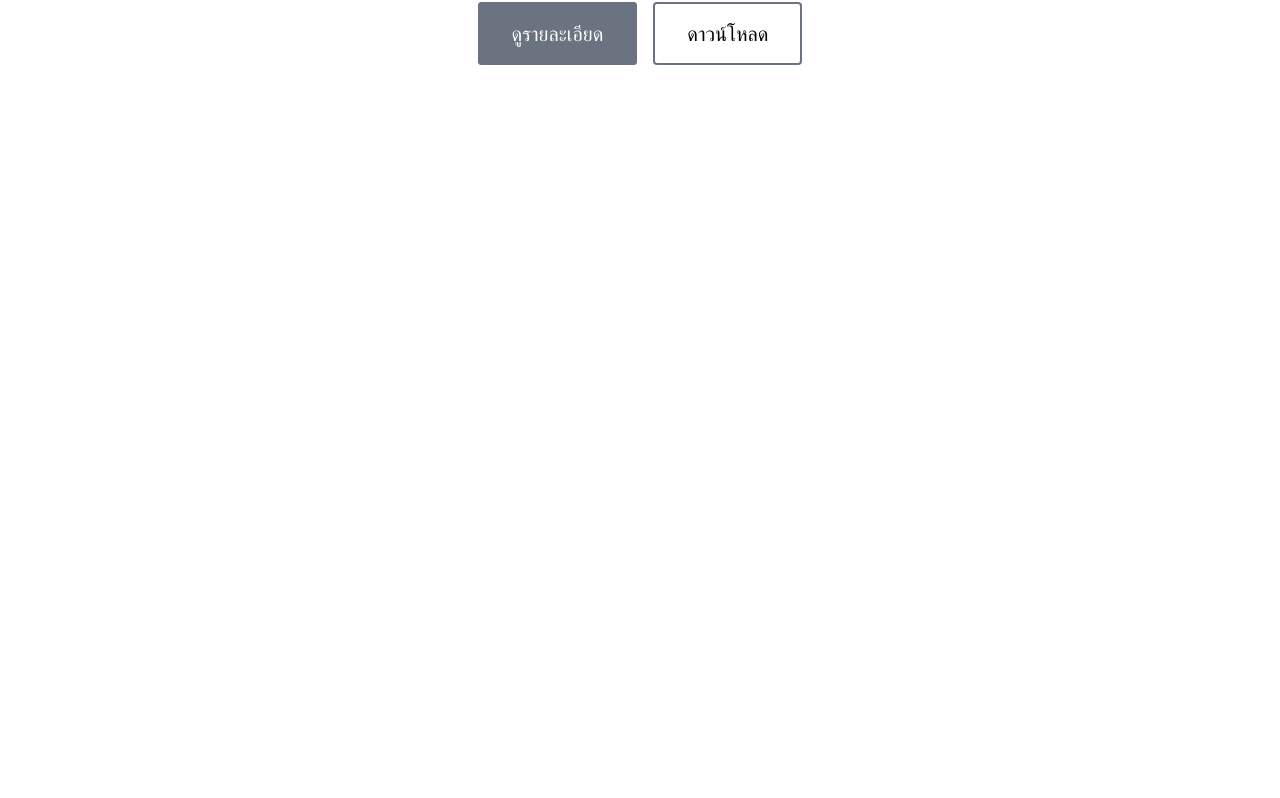
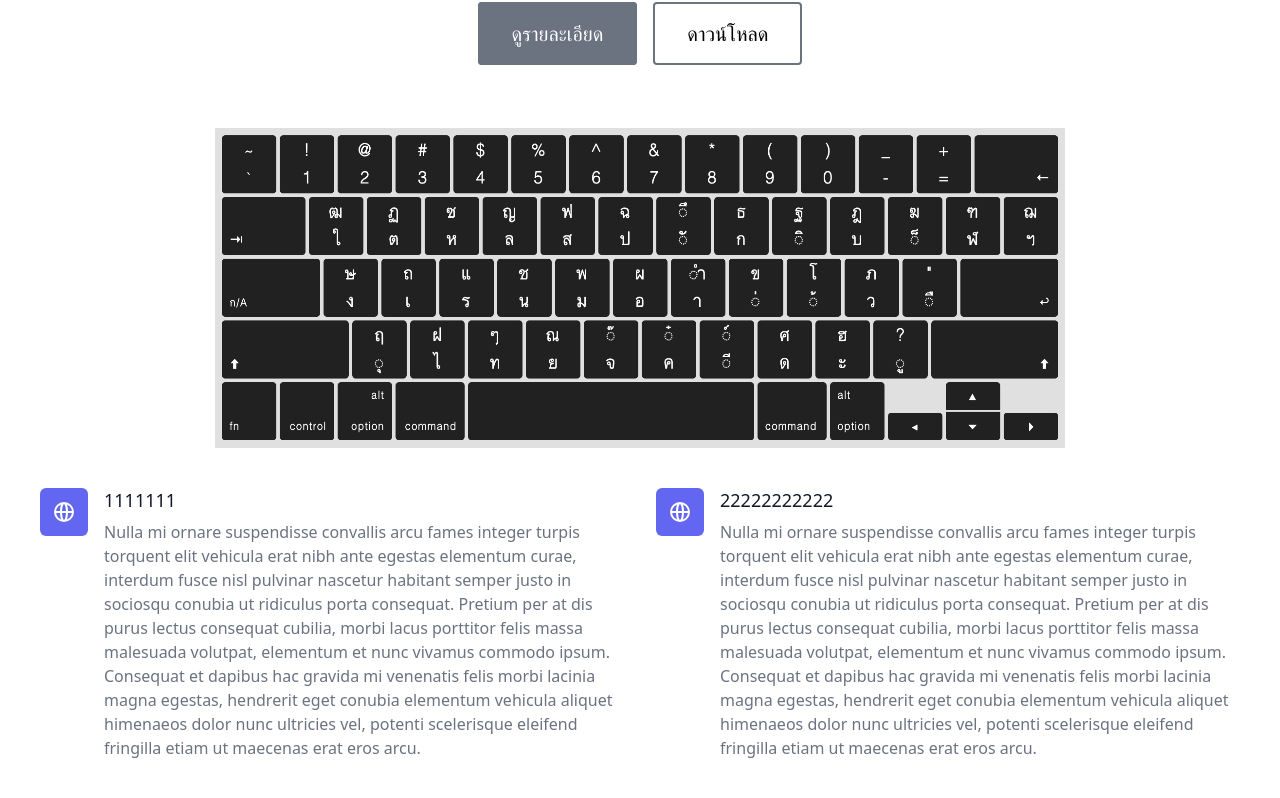
Before and after one commit to Manoonchai/manoonchai.com, a Next.js app: page / in a window 1280 px wide. Shown: the part 460-1258 px from the top of the page. Before the commit the page ends 800 px from the top, so only its background shows below. Built offline with nearby package versions, Linux system fonts and the light colour scheme.

Commit message:
feat: Add image & features section

```diff
--- /dev/null
+++ b/components/features.tsx
@@ -0,0 +1,77 @@
+const features = [
+  {
+    icon: '',
+    title: '1111111',
+    description:
+      'Nulla mi ornare suspendisse convallis arcu fames integer turpis torquent elit vehicula erat nibh ante egestas elementum curae, interdum fusce nisl pulvinar nascetur habitant semper justo in sociosqu conubia ut ridiculus porta consequat. Pretium per at dis purus lectus consequat cubilia, morbi lacus porttitor felis massa malesuada volutpat, elementum et nunc vivamus commodo ipsum. Consequat et dapibus hac gravida mi venenatis felis morbi lacinia magna egestas, hendrerit eget conubia elementum vehicula aliquet himenaeos dolor nunc ultricies vel, potenti scelerisque eleifend fringilla etiam ut maecenas erat eros arcu.',
+  },
+  {
+    icon: '',
+    title: '22222222222',
+    description:
+      'Nulla mi ornare suspendisse convallis arcu fames integer turpis torquent elit vehicula erat nibh ante egestas elementum curae, interdum fusce nisl pulvinar nascetur habitant semper justo in sociosqu conubia ut ridiculus porta consequat. Pretium per at dis purus lectus consequat cubilia, morbi lacus porttitor felis massa malesuada volutpat, elementum et nunc vivamus commodo ipsum. Consequat et dapibus hac gravida mi venenatis felis morbi lacinia magna egestas, hendrerit eget conubia elementum vehicula aliquet himenaeos dolor nunc ultricies vel, potenti scelerisque eleifend fringilla etiam ut maecenas erat eros arcu.',
+  },
+  {
+    icon: '',
+    title: '3 exchange rates',
+    description:
+      'Nulla mi ornare suspendisse convallis arcu fames integer turpis torquent elit vehicula erat nibh ante egestas elementum curae, interdum fusce nisl pulvinar nascetur habitant semper justo in sociosqu conubia ut ridiculus porta consequat. Pretium per at dis purus lectus consequat cubilia, morbi lacus porttitor felis massa malesuada volutpat, elementum et nunc vivamus commodo ipsum. Consequat et dapibus hac gravida mi venenatis felis morbi lacinia magna egestas, hendrerit eget conubia elementum vehicula aliquet himenaeos dolor nunc ultricies vel, potenti scelerisque eleifend fringilla etiam ut maecenas erat eros arcu.',
+  },
+  {
+    icon: '',
+    title: '4',
+    description:
+      'Nulla mi ornare suspendisse convallis arcu fames integer turpis torquent elit vehicula erat nibh ante egestas elementum curae, interdum fusce nisl pulvinar nascetur habitant semper justo in sociosqu conubia ut ridiculus porta consequat. Pretium per at dis purus lectus consequat cubilia, morbi lacus porttitor felis massa malesuada volutpat, elementum et nunc vivamus commodo ipsum. Consequat et dapibus hac gravida mi venenatis felis morbi lacinia magna egestas, hendrerit eget conubia elementum vehicula aliquet himenaeos dolor nunc ultricies vel, potenti scelerisque eleifend fringilla etiam ut maecenas erat eros arcu.',
+  },
+  {
+    icon: '',
+    title: '5',
+    description:
+      'Nulla mi ornare suspendisse convallis arcu fames integer turpis torquent elit vehicula erat nibh ante egestas elementum curae, interdum fusce nisl pulvinar nascetur habitant semper justo in sociosqu conubia ut ridiculus porta consequat. Pretium per at dis purus lectus consequat cubilia, morbi lacus porttitor felis massa malesuada volutpat, elementum et nunc vivamus commodo ipsum. Consequat et dapibus hac gravida mi venenatis felis morbi lacinia magna egestas, hendrerit eget conubia elementum vehicula aliquet himenaeos dolor nunc ultricies vel, potenti scelerisque eleifend fringilla etiam ut maecenas erat eros arcu.',
+  },
+  {
+    icon: '',
+    title: '6',
+    description:
+      'Nulla mi ornare suspendisse convallis arcu fames integer turpis torquent elit vehicula erat nibh ante egestas elementum curae, interdum fusce nisl pulvinar nascetur habitant semper justo in sociosqu conubia ut ridiculus porta consequat. Pretium per at dis purus lectus consequat cubilia, morbi lacus porttitor felis massa malesuada volutpat, elementum et nunc vivamus commodo ipsum. Consequat et dapibus hac gravida mi venenatis felis morbi lacinia magna egestas, hendrerit eget conubia elementum vehicula aliquet himenaeos dolor nunc ultricies vel, potenti scelerisque eleifend fringilla etiam ut maecenas erat eros arcu.',
+  },
+];
+
+export default function Features() {
+  return (
+    <div className="mt-10 px-10">
+      <dl className="space-y-10 md:space-y-0 md:grid md:grid-cols-2 md:gap-x-8 md:gap-y-10">
+        {features.map(({ title, description }, idx) => (
+          <div className="relative" key={idx}>
+            <dt>
+              <div className="absolute flex items-center justify-center h-12 w-12 rounded-md bg-indigo-500 text-white">
+                {/* <!-- Heroicon name: outline/globe-alt --> */}
+                <svg
+                  className="h-6 w-6"
+                  xmlns="http://www.w3.org/2000/svg"
+                  fill="none"
+                  viewBox="0 0 24 24"
+                  stroke="currentColor"
+                  aria-hidden="true"
+                >
+                  <path
+                    stroke-linecap="round"
+                    stroke-linejoin="round"
+                    stroke-width="2"
+                    d="M21 12a9 9 0 01-9 9m9-9a9 9 0 00-9-9m9 9H3m9 9a9 9 0 01-9-9m9 9c1.657 0 3-4.03 3-9s-1.343-9-3-9m0 18c-1.657 0-3-4.03-3-9s1.343-9 3-9m-9 9a9 9 0 019-9"
+                  />
+                </svg>
+              </div>
+              <p className="ml-16 text-lg leading-6 font-medium text-gray-900">
+                {title}
+              </p>
+            </dt>
+            <dd className="mt-2 ml-16 text-base text-gray-500">
+              {description}
+            </dd>
+          </div>
+        ))}
+      </dl>
+    </div>
+  );
+}
--- a/components/hero.tsx
+++ b/components/hero.tsx
@@ -1,7 +1,7 @@
 export default function Hero() {
   return (
     <section className="text-center py-20 mx-16">
-      <h1 className="text-6xl font-bold sm:text-8xl">ทดสอบ</h1>
+      <h1 className="text-6xl font-bold sm:text-8xl">มนูญชัย</h1>
       <p className="text-2xl text-gray-500 my-8">
         Praesent dui mus porta mollis hendrerit et quis diam torquent, iaculis
         cubilia leo sapien aptent imperdiet sollicitudin primis vivamus euismod,
--- a/pages/index.tsx
+++ b/pages/index.tsx
@@ -5,19 +5,35 @@ import Image from 'next/image';
 import styles from '../styles/Home.module.css';
 import Nav from '../components/nav';
 import Hero from 'components/hero';
+import Features from 'components/features';
 
 export default function Home() {
   return (
     <div className={styles.container}>
       <Head>
-        <title>Manoonchai</title>
-        <meta name="description" content="Generated by create next app" />
+        <title>แป้นพิมพ์มนูญชัย</title>
+        <meta
+          name="description"
+          content="Volutpat semper aenean pulvinar pretium posuere convallis"
+        />
         <link rel="icon" href="/favicon.ico" />
       </Head>
 
       <Nav />
 
       <Hero />
+
+      <span className="flex justify-center">
+        <Image
+          src="/manoonchai-layout.png"
+          alt="แป้นพิมพ์มนูญชัย"
+          width={850}
+          height={320}
+        />
+      </span>
+
+      <Features />
+
       {/*
       <main className={styles.main}>
         <h1 className={styles.title}>
```
Also changed, not shown: public/manoonchai-layout.png (added).
